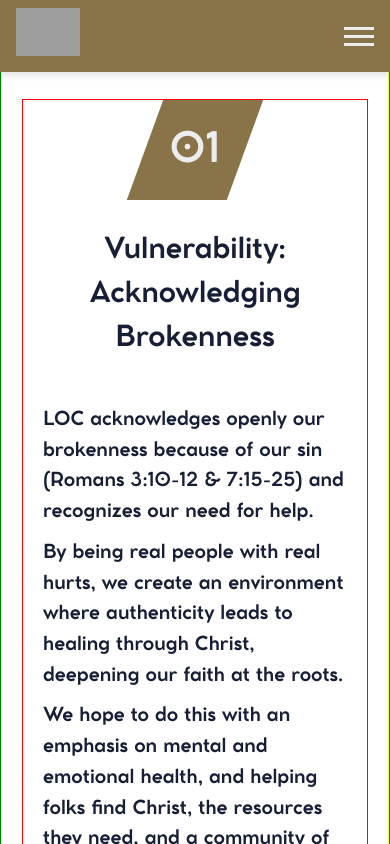
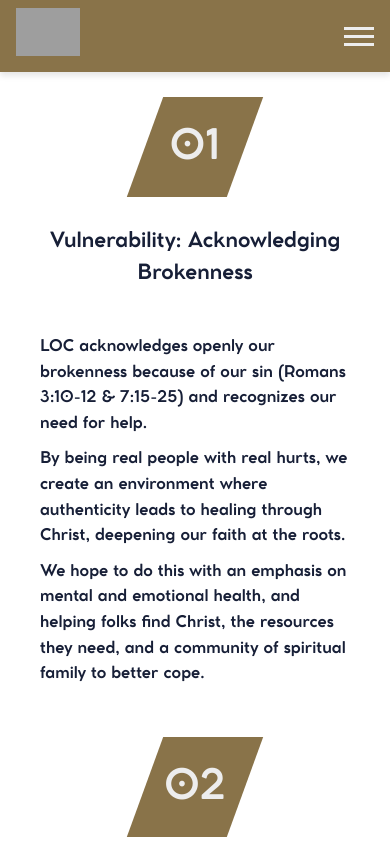
Before and after one commit to Mitsananikone/LOC-mobile1, a Next.js app: page /mission/mission in a window 390 px wide. Built offline with nearby package versions, Linux system fonts and the light colour scheme; grey boxes are pictures that could not be loaded.

Commit message:
Homepage, MeetPerrings and mission are now mobile freindly

```diff
--- a/pages/home/homepage.jsx
+++ b/pages/home/homepage.jsx
@@ -67,9 +67,10 @@ function HomePage() {
       display: "flex",
       flexDirection: "column",
       minHeight: "100vh", // Ensure the container takes up the full viewport height
-      maxWidth: "100vw",
+      maxWidth: "100vw", // Ensure it doesn't exceed the viewport width
       marginTop: "-50px",
-      overflow: "auto", // Enable scrolling
+      overflow: "auto", // Enable vertical scrolling
+      overflowX: "hidden", // Disable horizontal scrolling
     },
     contentContainer: {
       flex: 1, // Allow this container to grow and take up remaining space
--- a/pages/index.js
+++ b/pages/index.js
@@ -17,7 +17,8 @@ const styles = {
     alignItems: "center",
     width: "100%",
     height: "auto", // Allow the container to grow based on content
-    overflow: "auto", // Enable scrolling
+    overflow: "auto", // Enable vertical scrolling
+    overflowX: "hidden", // Disable horizontal scrolling
     zIndex: 1,
   },
   background: {
--- a/pages/meetPerrins/meetPerrins.jsx
+++ b/pages/meetPerrins/meetPerrins.jsx
@@ -11,6 +11,7 @@ function MeetPerrins() {
       backgroundColor: "var(--background-color)",
       padding: "20px",
       overflow: "visible", // Ensure content is visible
+      maxWidth: "100vw", // Ensure it doesn't exceed the viewport width
     },
     title: {
       fontSize: "1.5rem", // Adjusted for mobile
--- a/pages/mission/mission.jsx
+++ b/pages/mission/mission.jsx
@@ -48,14 +48,13 @@ function Mission() {
       width: "100%",
       padding: "0px",
       backgroundColor: "var(--background-color)",
-      border: "1px solid green",
+      maxWidth: "100vw", // Ensure it doesn't exceed the viewport width
     },
     background: {
       width: "100%",
       maxWidth: "1200px",
       margin: "0 auto",
       padding: "20px",
-      border: "1px solid yellow",
     },
     title: {
       fontSize: "1.5rem",
@@ -65,7 +64,6 @@ function Mission() {
     },
     contentRow: {
       display: "flex",
-      border: "1px solid red",
       flexDirection: "column", // Use columns for stacking
       justifyContent: "center", // Center content horizontally
       alignItems: "center", // Center content vertically
@@ -96,13 +94,13 @@ function Mission() {
       fontStyle: "normal",
     },
     missionTitle: {
-      fontSize: "1.8rem",
+      fontSize: "1.3rem",
       color: "var(--primary-color)",
       marginBottom: "20px",
       textAlign: "center", // Center title text
     },
     missionPoints: {
-      fontSize: "1.2rem",
+      fontSize: "1rem",
       lineHeight: "1.6",
       color: "var(--primary-color)",
       textAlign: "left", // Align points to the left
@@ -130,7 +128,7 @@ function Mission() {
       },
     },
     description: {
-      fontSize: "1.2rem",
+      fontSize: "1rem",
       lineHeight: "1.6",
       color: "var(--primary-color)",
       textAlign: "center", // Center text
```
